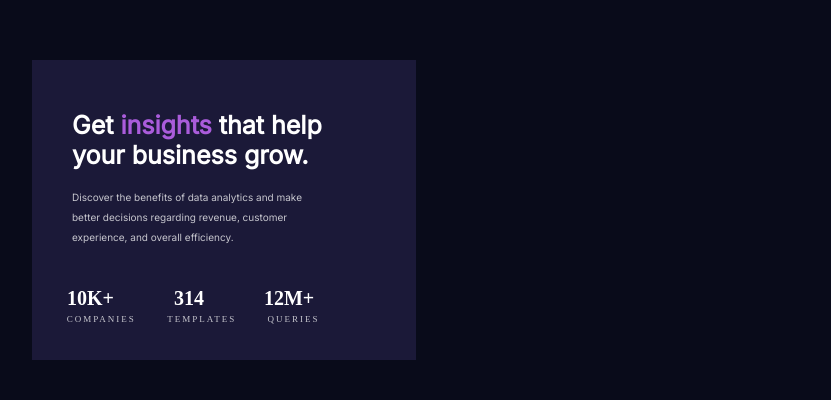
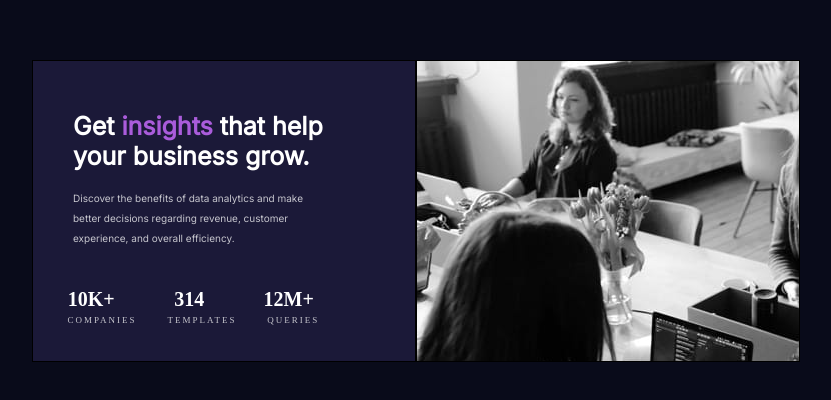
Before and after one commit to jcamargoUK/Stats-card, a plain HTML site: page index.html in a window 1280 px wide. Shown: the part 190-590 px from the top of the page, without its empty margins (224-1055 px from the left). Drawn offline with Linux system fonts and the light colour scheme.

Commit message:
image side set up

```diff
--- a/index.html
+++ b/index.html
@@ -30,11 +30,11 @@
         </div>
       </div>
   </div>
-  <div class="right">
+
    <div class="images">
 
    </div>
-  </div>
+
 </div>
 </body>
 </html>
--- a/style.css
+++ b/style.css
@@ -14,13 +14,12 @@ body{
 }
 .main{
   position: absolute;
+  display: flex;
   left: 50%;
   top: 50%;
   transform: translate(-50%, -50%);
   width: 60%;
   height: 300px;
-  display: grid;
-  grid-template-columns: 50% 50%;
   border-radius: 10px;
 }
 strong{
@@ -66,12 +65,18 @@ h1{
   padding-top: 0;
   margin-top: -25px;
 }
+.left, .images{
+  margin: 0;
+  padding: 0;
+  border: 1px solid black;
+  width: 50%;
+  height: 100%;
+}
 .left{
   background-color: var(--dark-desaturated-blue);
   color: var(--white);
+}
+.images{
+  background-image: url(images/desktop.jpg);
 
 }
-.images{
-  background-image: url(beach.jpg);
-
-}
```
